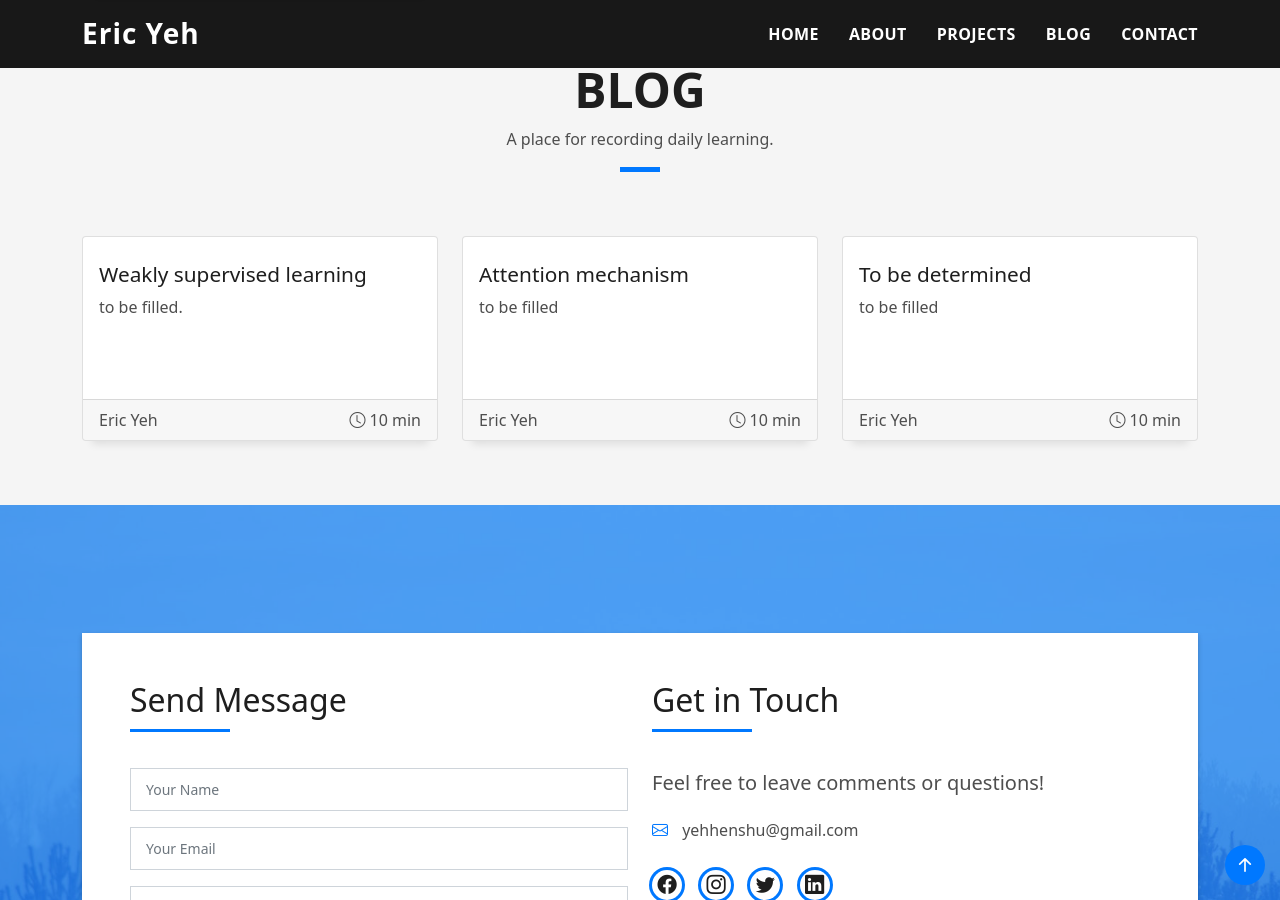
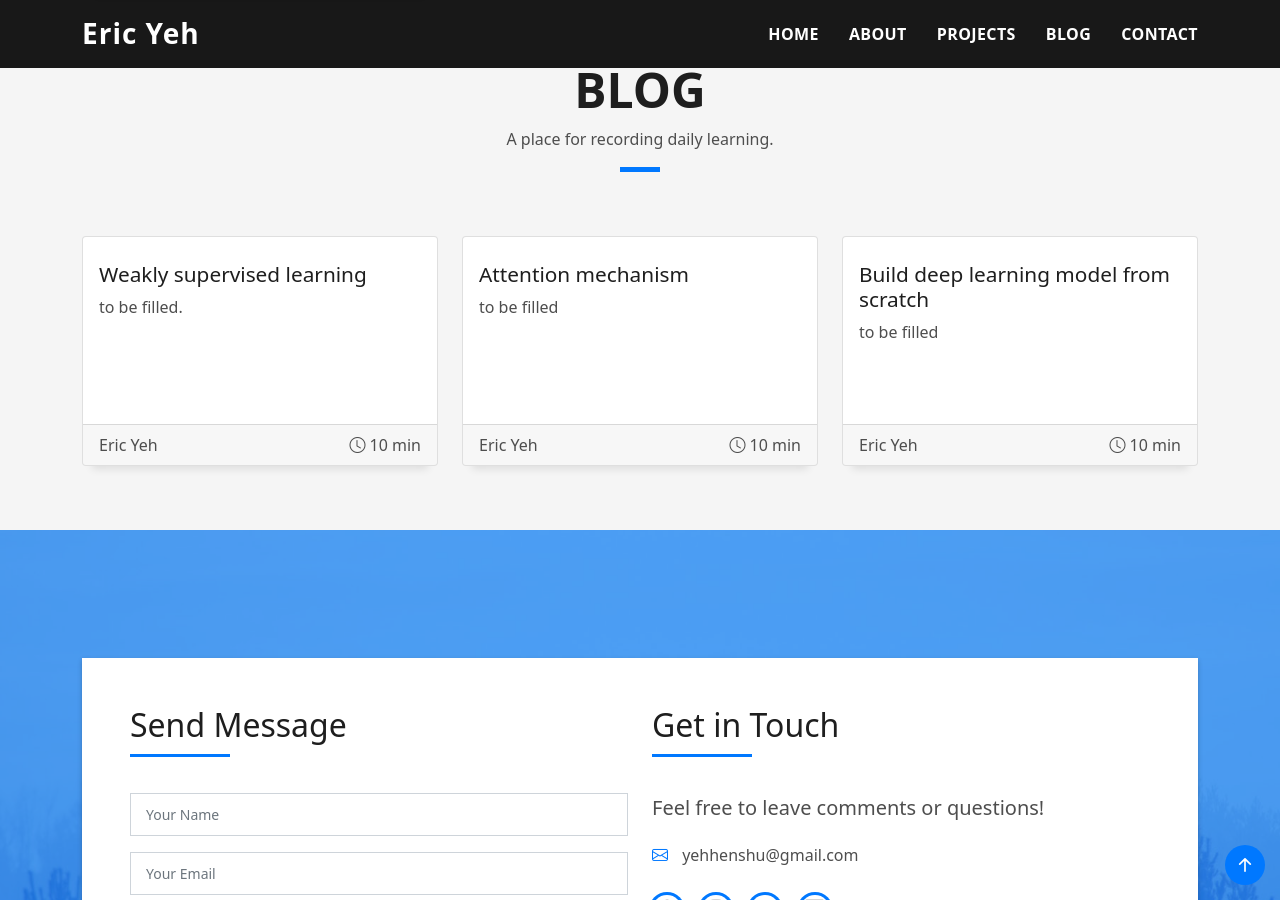
Before and after one commit to ericyeh-dr/ericyeh-dr.github.io, a Jekyll site: the page built from index.html, in a window 1280 px wide and 900 px high, scrolled down 3011 px. Built offline with Jekyll 4.4.1, drawn with Linux system fonts in a browser that asks for light colours; some of the changed text lies outside the part shown.

```diff
--- a/index.html
+++ b/index.html
@@ -35,7 +35,7 @@ title: "Eric Yeh"
                                         <div class="about-info">
                                             <p><span class="title-s">Name: </span> <span>Eric Yeh</span></p>
                                             <p><span class="title-s">Profile: </span> <span>Physician + Biomedical Informatics</span></p>
-                                            <p><span class="title-s">Email: </span> <span>hsuhangyeh@gmail.com</span></p>
+                                            <p><span class="title-s">Email: </span> <span>yehhenshu@gmail.com</span></p>
                                             <!-- <p><span class="title-s">Phone: </span> <span>(617) 557-0089</span></!p>-->
                                         </div>
                                     </div>
@@ -122,7 +122,7 @@ title: "Eric Yeh"
                             <a href="blog-single.html"><img src="assets/img/skinSISR.jpg" alt="" class="img-fluid"></a>
                         </div>
                         <div class="card-body">
-                            <h3 class="card-title"><a href="blog-single.html">Skin image deblurring</a></h3>
+                            <h3 class="card-title">Skin image deblurring</h3>
                             <p class="card-description">
                                 We used a GAN-based model to increase the resolution on skin images.<br><br>
                                 The model helps accurate diagnosis in telemedicine or medical consultation.
@@ -167,7 +167,7 @@ title: "Eric Yeh"
                             <a href="blog-single.html"><img src="assets/img/rdd.jpg" alt="" class="img-fluid"></a>
                         </div>
                         <div class="card-body">
-                            <h3 class="card-title"><a href="blog-single.html">Regression discontinuity</a></h3>
+                            <h3 class="card-title">Regression discontinuity</h3>
                             <p class="card-description">
                                 This is a statistical technique that allows causal inference on observational data without randomized controlled trials.<br><br>
                                 We apply this to infer the causal effect of levothyroxine on patients with TSH just above the cutoff.
@@ -223,7 +223,7 @@ title: "Eric Yeh"
                 <div class="col-md-4">
                     <div class="card card-blog">
                         <div class="card-body">
-                            <h3 class="card-title"><a href="blog-single.html">Attention mechanism</a></h3>
+                            <h3 class="card-title"><a href="blog/attention-mechanism.html">Attention mechanism</a></h3>
                             <p class="card-description">
                                 to be filled
                             </p>
@@ -241,7 +241,7 @@ title: "Eric Yeh"
                 <div class="col-md-4">
                     <div class="card card-blog">
                         <div class="card-body">
-                            <h3 class="card-title"><a href="blog-single.html">To be determined</a></h3>
+                            <h3 class="card-title"><a href="blog/build-deep-learning.html">Build deep learning model from scratch</a></h3>
                             <p class="card-description">
                                 to be filled
                             </p>
```
Also changed, not shown: _posts/2022-03-15-attention-mechanism.md (added, +23 -0 lines).
